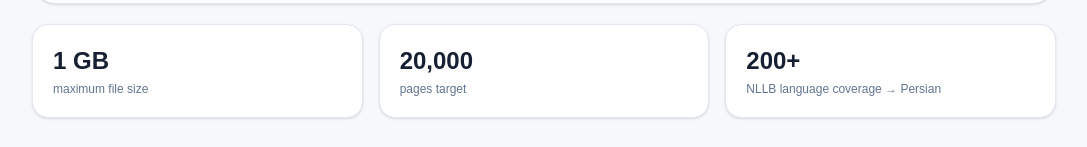
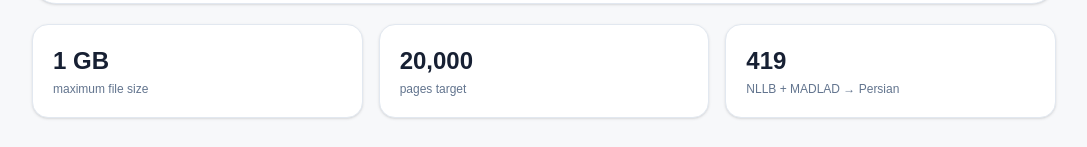
Before and after one commit to salehshahab999-gif/sentinel-command, a Next.js app: page /translet in a window 1280 px wide. Shown: the part 660-807 px from the top of the page, without its empty margins (96-1183 px from the left). Built offline with nearby package versions, Linux system fonts and the light colour scheme; no server answers.

Commit message:
fix(translet): show 419-language local coverage

```diff
--- a/app/translet/page.tsx
+++ b/app/translet/page.tsx
@@ -566,9 +566,9 @@ export default function TransletPage() {
           </div>
 
           <div className="rounded-2xl border border-slate-200 bg-white p-5 shadow-sm">
-            <div className="text-2xl font-bold">200+</div>
+            <div className="text-2xl font-bold">419</div>
             <div className="mt-1 text-xs text-slate-500">
-              NLLB language coverage → Persian
+              NLLB + MADLAD → Persian
             </div>
           </div>
         </div>
```
